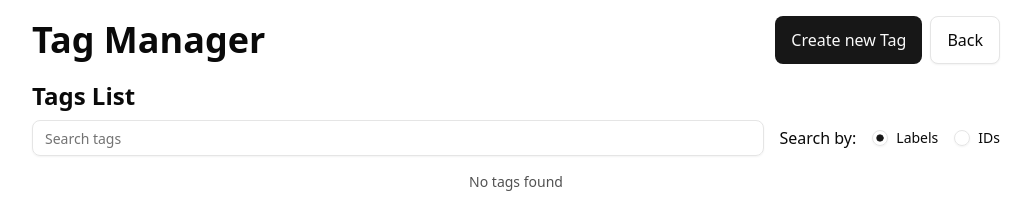
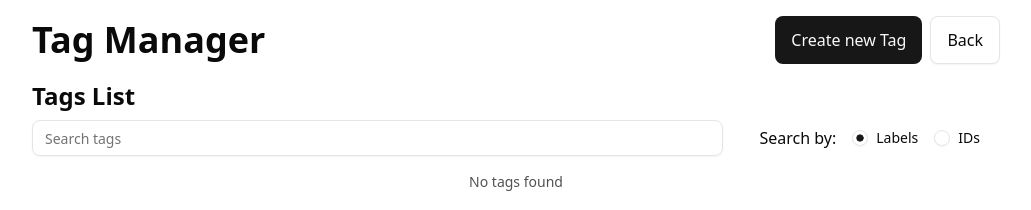
Before and after one commit to CandyyPL/react-markdown-note-app, a React (Vite) app in the folder frontend/: page /react-markdown-note-app/tags in a window 1280 px wide. Shown: the top 210 px of the page, without its empty margins (124-1155 px from the left). Built offline with nearby package versions, Linux system fonts and the light colour scheme; what webfontloader would draw is missing.

Commit message:
fix grid styling

```diff
--- a/frontend/src/components/NoteSearch.tsx
+++ b/frontend/src/components/NoteSearch.tsx
@@ -15,12 +15,12 @@ const NoteSearch = ({
     <section className='grid w-full grid-cols-7 justify-between gap-2'>
       <Input
         onChange={onSearchValueChange}
-        className='col-span-4'
+        className='col-span-5'
         placeholder='Search title'
       />
       <MultiSelectField
         onChange={onSelectedTagsChange}
-        className='col-span-3 w-full'
+        className='col-span-2 w-full'
       />
     </section>
   );
--- a/frontend/src/components/TagSearch.tsx
+++ b/frontend/src/components/TagSearch.tsx
@@ -11,13 +11,13 @@ type TagSearchProps = {
 
 const TagSearch = ({ onSearchValueChange, onMethodChange }: TagSearchProps) => {
   return (
-    <section className='flex items-center justify-center'>
+    <section className='grid grid-cols-7'>
       <Input
         onChange={onSearchValueChange}
         placeholder='Search tags'
-        className='w-auto grow-4'
+        className='w-full col-span-5'
       />
-      <div className='flex w-auto flex-col items-center justify-center gap-1 pl-4 max-md:grow-3 md:flex-row md:gap-4'>
+      <div className='flex w-full col-span-2 flex-col items-center justify-center gap-1 pl-4 max-md:grow-3 md:flex-row md:gap-4'>
         <p>Search by:</p>
         <RadioGroup
           defaultValue='label'
```
